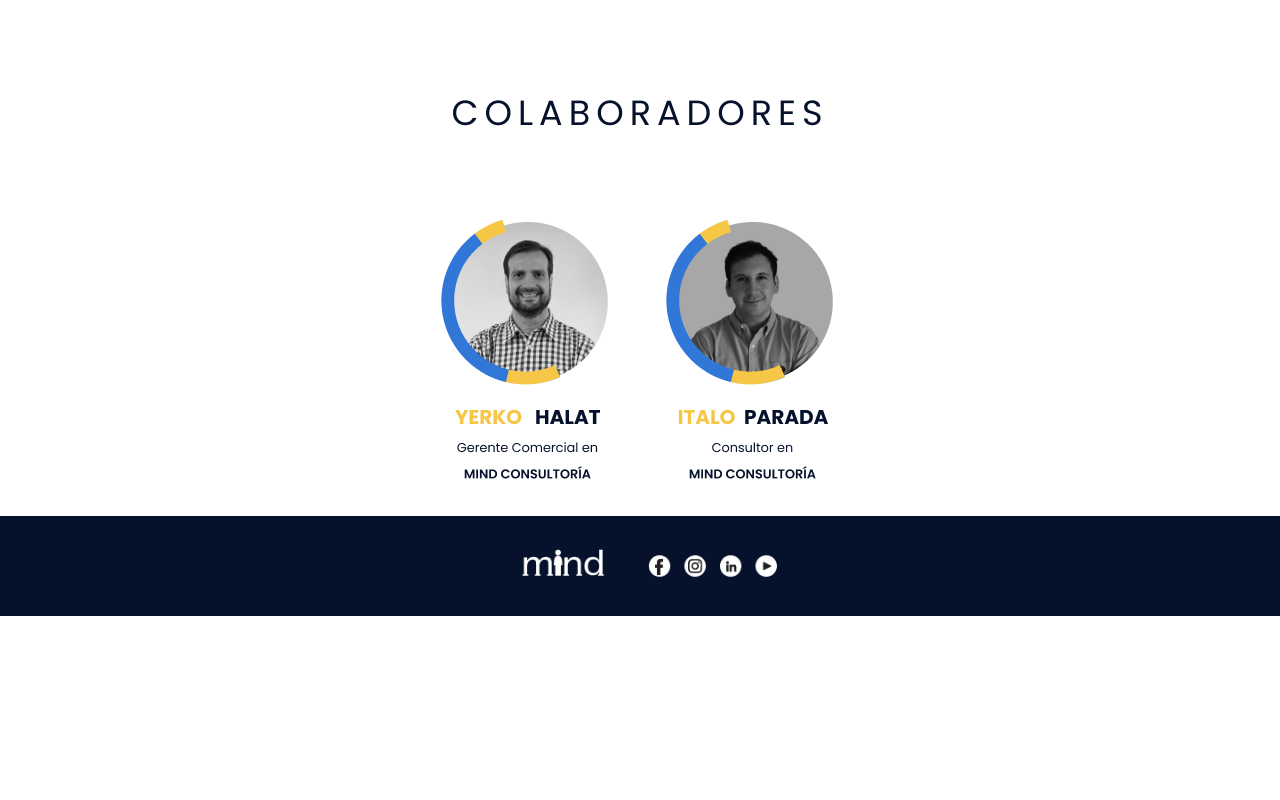
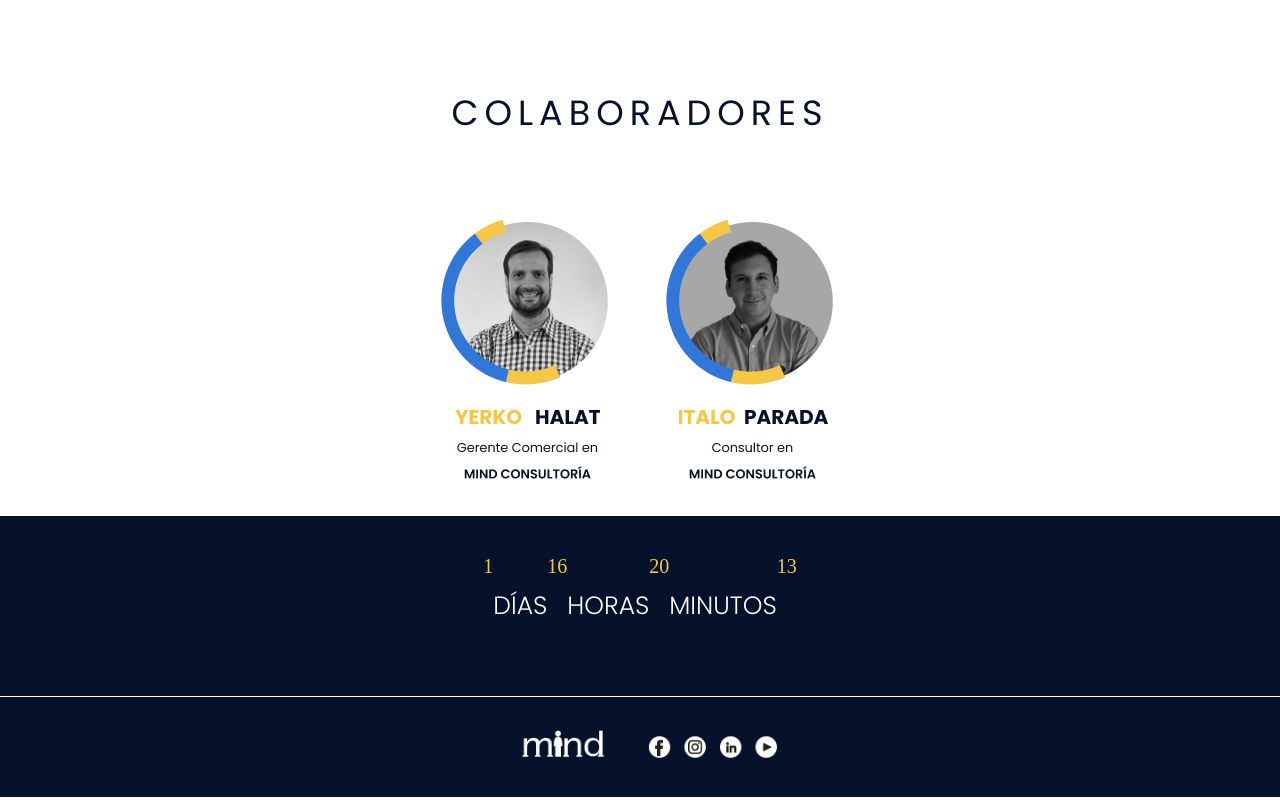
Before and after one commit to macarenasaez/LANDIG, a plain HTML site: page src/index.html in a window 1280 px wide. Shown: the part 1638-2438 px from the top of the page. Before the commit the page ends 2257 px from the top, so only its background shows below. Drawn offline with Linux system fonts and the light colour scheme.

Commit message:
funcion contador

```diff
--- a/src/CSS/style.css
+++ b/src/CSS/style.css
@@ -80,7 +80,7 @@ justify-content: center;
 	text-align: center;
 }
 .panelists-section .panelist{
-	width: 25%;
+	width: 100%;
 	height: auto;
 	padding: 5px;
 
--- a/src/JS/app.js
+++ b/src/JS/app.js
@@ -0,0 +1,44 @@
+
+
+//funcion "countdown" o cuenta regresiva
+const getRemainTime = deadline => {
+    let now = new Date(),
+
+    Time = (new Date(deadline) - now + 1000)/1000,
+
+    Seconds = ('0' + Math.floor (Time % 60)).slice(-2),
+    Minutes = ('0' + Math.floor (Time  /60 % 60)).slice(-2),
+    Hours = ('0' + Math.floor (Time /3600 % 24)).slice(-2),
+    Days = Math.floor(Time / (3600 * 24));
+
+
+    return {
+        Time,
+        Seconds,
+        Minutes,
+        Hours,
+        Days
+
+    }
+};
+//console.log(getRemainTime('Jul 23 2020 17:26:15 GMT-0400 '))
+
+const countdown = (deadline,elem,mensaje) => {
+    const el = document.getElementById(elem);
+
+    const timerUpdate = setInterval ( () => {
+        let time = getRemainTime(deadline);
+        el.innerHTML = ` <div class ="time-clock">
+        ${time.Days}<p>días</p>${time.Hours}<p>Horas</p>${time.Minutes}<p>Minutos</p>${time.Seconds}
+          </div>`;
+
+        if(time.remainTime <=1){
+            clearInterval(timerUpdate)
+            el.innerHTML = mensaje ;
+        }
+    },1000)
+
+
+};
+
+countdown('Jul 23 2020 09:30:15 GMT-0400','clock')
```
